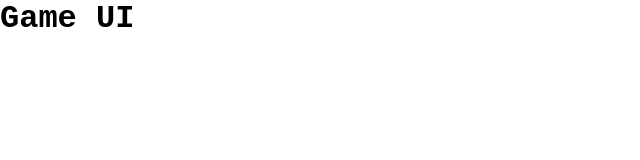
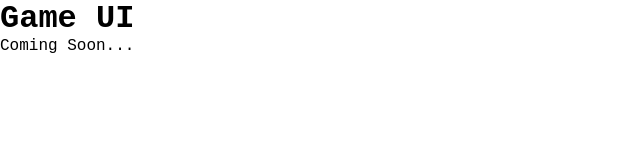
Before and after one commit to edewindt/Portfolio, a SvelteKit app: page /game-ui in a window 1280 px wide. Shown: the top 160 px of the page, without its empty margins (0-640 px from the left). Built offline with nearby package versions, Linux system fonts and the light colour scheme.

Commit message:
Added coming soon

```diff
--- /dev/null
+++ b/src/lib/components/comingsoon.svelte
@@ -0,0 +1,9 @@
+<section>
+	<p>Coming Soon...</p>
+</section>
+
+<style>
+	p {
+		color: black;
+	}
+</style>
--- a/src/routes/creative-ui/+page.svelte
+++ b/src/routes/creative-ui/+page.svelte
@@ -1 +1,6 @@
+<script>
+	import Comingsoon from '../../lib/components/comingsoon.svelte';
+</script>
+
 <h1>Creative UI</h1>
+<Comingsoon />
--- a/src/routes/game-ui/+page.svelte
+++ b/src/routes/game-ui/+page.svelte
@@ -1 +1,6 @@
+<script>
+	import Comingsoon from '../../lib/components/comingsoon.svelte';
+</script>
+
 <h1>Game UI</h1>
+<Comingsoon />
```
